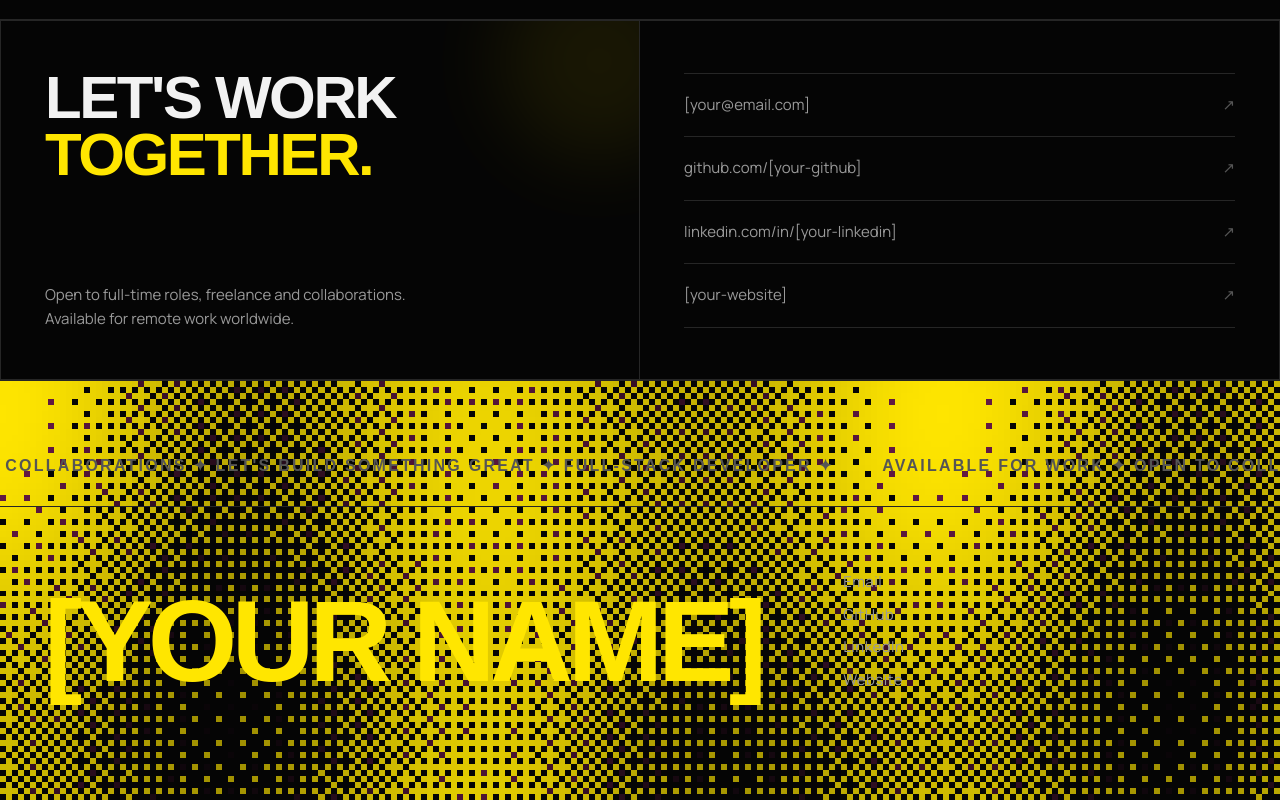
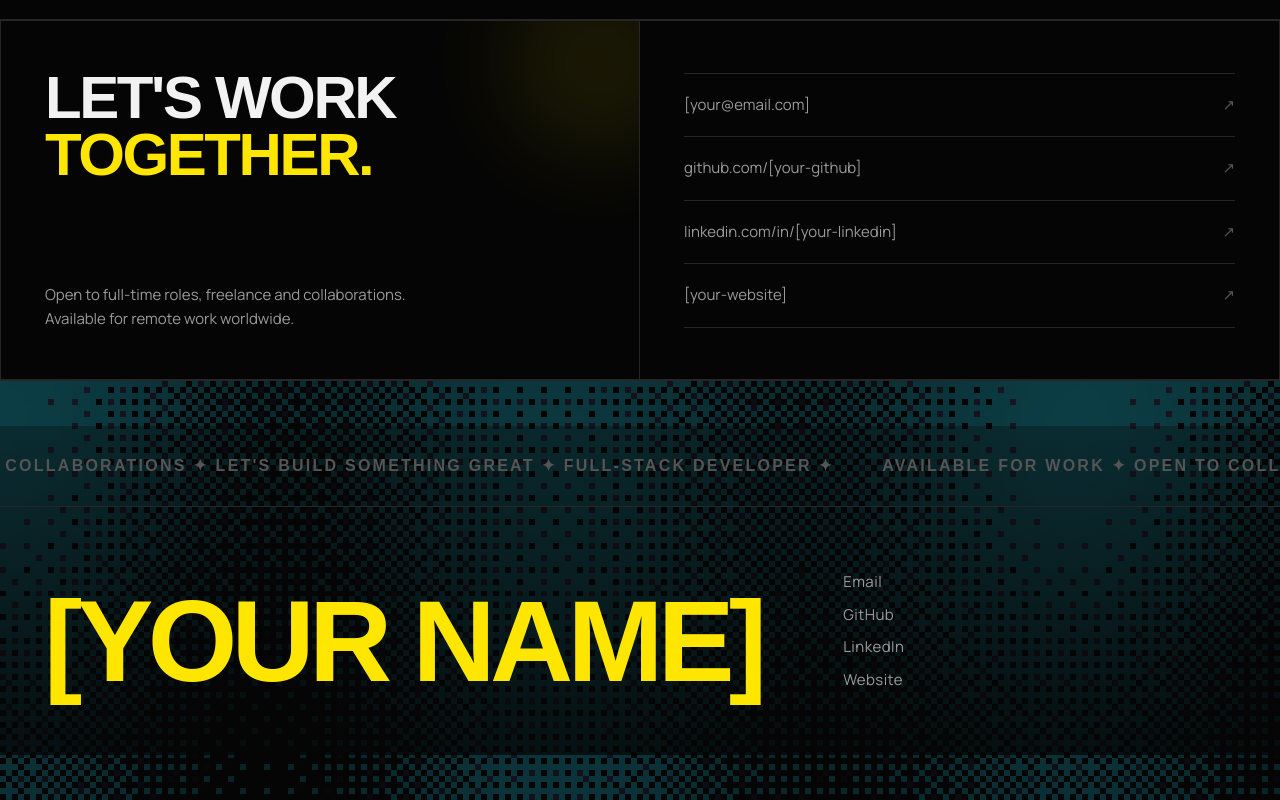
Before and after one commit to mentamarindos/cv, a plain HTML site: page index.html in a window 1280 px wide. Shown: the part 4275-5075 px from the top of the page. Drawn offline with Linux system fonts and the light colour scheme; animation ran at ten frames a second; a web font is replaced by a local one.

Commit message:
fix: footer dither softer colors + content overlay for legibility

```diff
--- a/components/footer.js
+++ b/components/footer.js
@@ -41,20 +41,20 @@ export function render(container) {
     for (let y = 0; y < h; y++) {
       for (let x = 0; x < w; x++) {
         // wave value
-        const wave = Math.sin(x * 0.08 + t) * 0.5 +
-                     Math.sin(y * 0.06 + t * 0.7) * 0.3 +
-                     Math.sin((x + y) * 0.04 + t * 1.2) * 0.2;
+        const wave = Math.sin(x * 0.07 + t) * 0.5 +
+                     Math.sin(y * 0.05 + t * 0.6) * 0.3 +
+                     Math.sin((x + y) * 0.035 + t * 1.1) * 0.2;
         const v = (wave + 1) * 0.5; // 0..1
         const threshold = BAYER[y % 4][x % 4] / 16;
         if (v > threshold) {
-          // color: yellow with slight variation
-          const bright = 0.6 + v * 0.4;
-          ctx.fillStyle = `rgba(255, 230, 0, ${bright})`;
+          // soft cyan
+          const bright = 0.25 + v * 0.25;
+          ctx.fillStyle = `rgba(34, 211, 238, ${bright})`;
           ctx.fillRect(x, y, 1, 1);
         } else {
-          // dark with subtle pink
-          if (v > threshold - 0.05) {
-            ctx.fillStyle = `rgba(255, 60, 172, ${v * 0.4})`;
+          // subtle violet
+          if (v > threshold - 0.08) {
+            ctx.fillStyle = `rgba(167, 139, 250, ${(v * 0.25)})`;
             ctx.fillRect(x, y, 1, 1);
           }
         }
--- a/styles/base.css
+++ b/styles/base.css
@@ -273,8 +273,9 @@ footer a:hover{color:var(--accent)}
   position:relative;min-height:420px}
 .footer-canvas{position:absolute;inset:0;width:100%;height:100%;
   pointer-events:none;z-index:0;image-rendering:pixelated;
-  image-rendering:crisp-edges}
-.footer-content{position:relative;z-index:1}
+  image-rendering:crisp-edges;opacity:.55}
+.footer-content{position:relative;z-index:1;
+  background:linear-gradient(180deg,rgba(5,5,5,.3) 0%,rgba(5,5,5,.75) 100%)}
 .footer-marquee{padding:28px 0;border-bottom:1px solid var(--border);
   overflow:hidden;white-space:nowrap;position:relative;z-index:1}
 .footer-track{display:inline-flex;gap:0;
```
